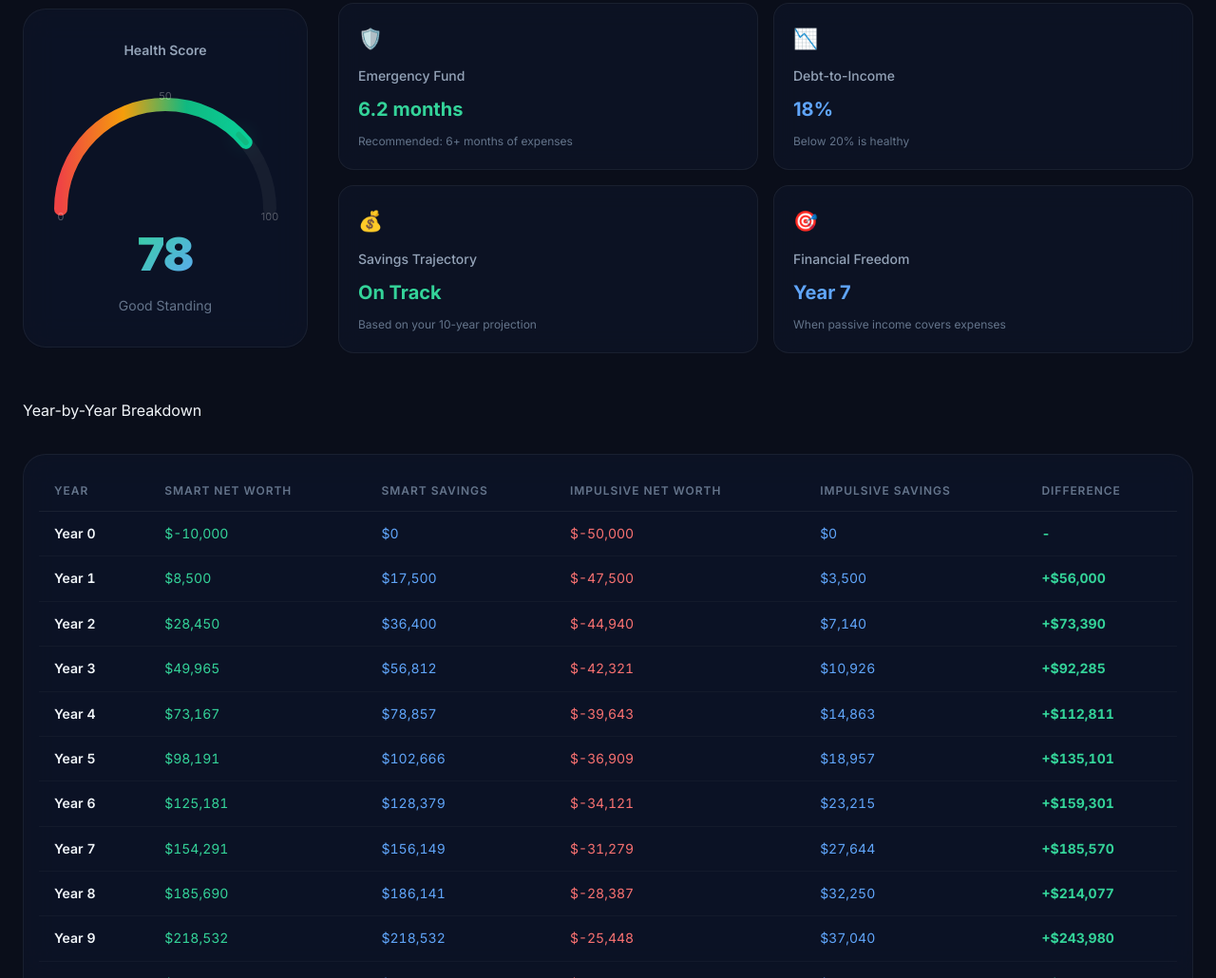
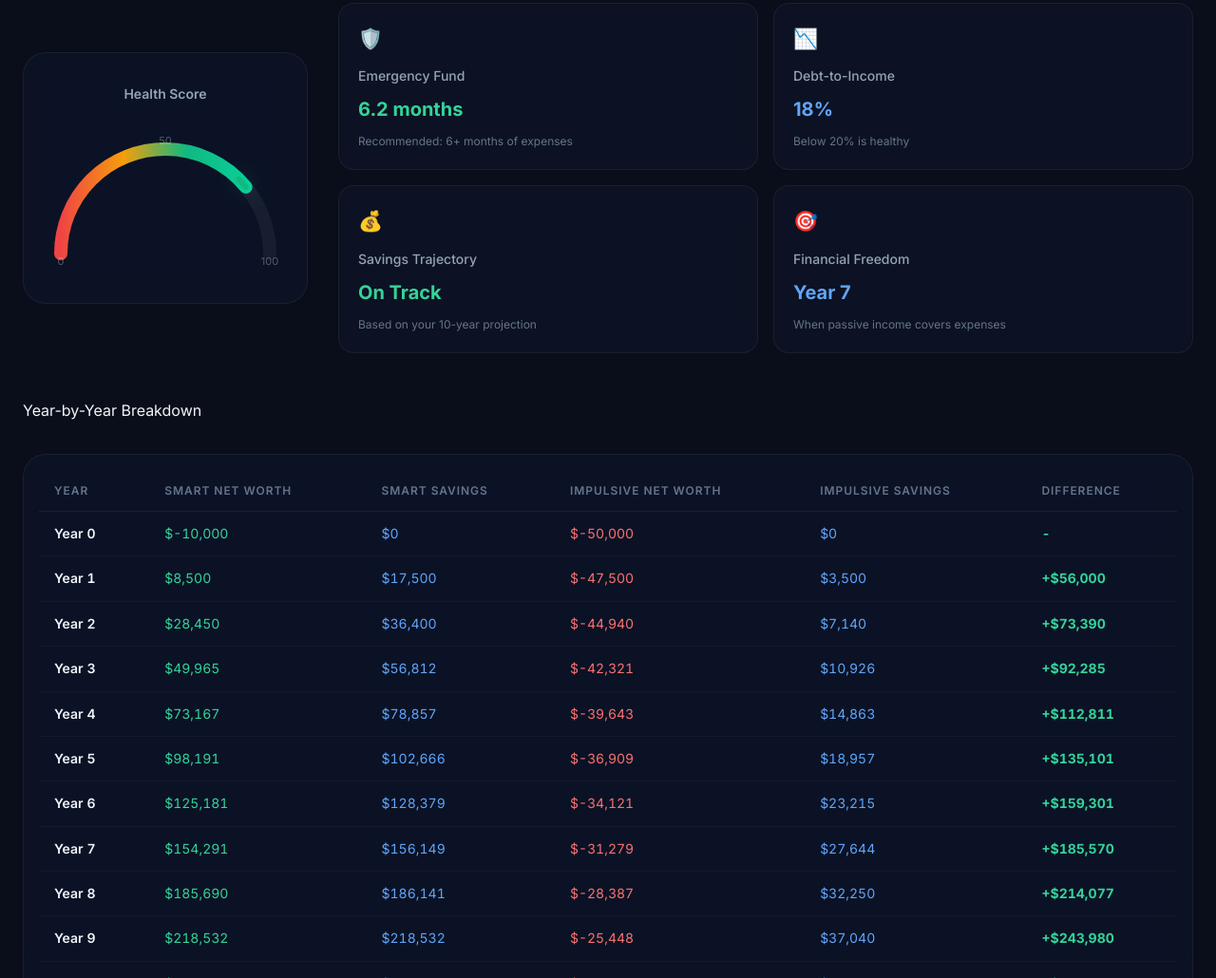
Before and after one commit to diwashkoirala0223/numerical-life, a plain HTML site: page projection.html in a window 1280 px wide. Shown: the part 1639-2669 px from the top of the page at 95% size. Drawn offline with Linux system fonts and the light colour scheme.

Commit message:
Bug fixed

```diff
--- a/projection.html
+++ b/projection.html
@@ -486,9 +486,7 @@
                     style="font-size:var(--text-sm);font-weight:600;color:var(--text-secondary);margin-bottom:var(--space-4);">
                     Health Score</div>
                 <canvas id="health-gauge"></canvas>
-                <div class="gauge-score text-gradient" id="healthScore">78</div>
-                <div class="gauge-label" id="healthLabel">Good Standing</div>
-            </div>
+                            </div>
 
             <div class="health-metrics">
                 <div class="glass-card-sm health-metric">
@@ -559,4 +557,5 @@
     <script src="js/projection.js"></script>
 </body>
 
+
 </html>
```
